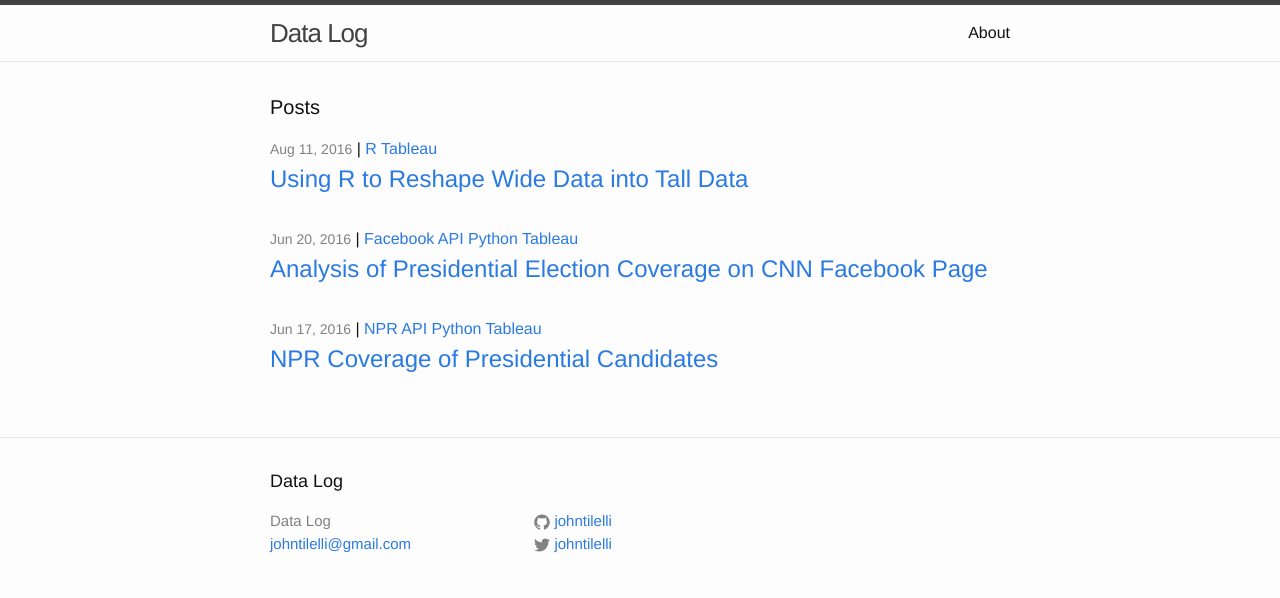
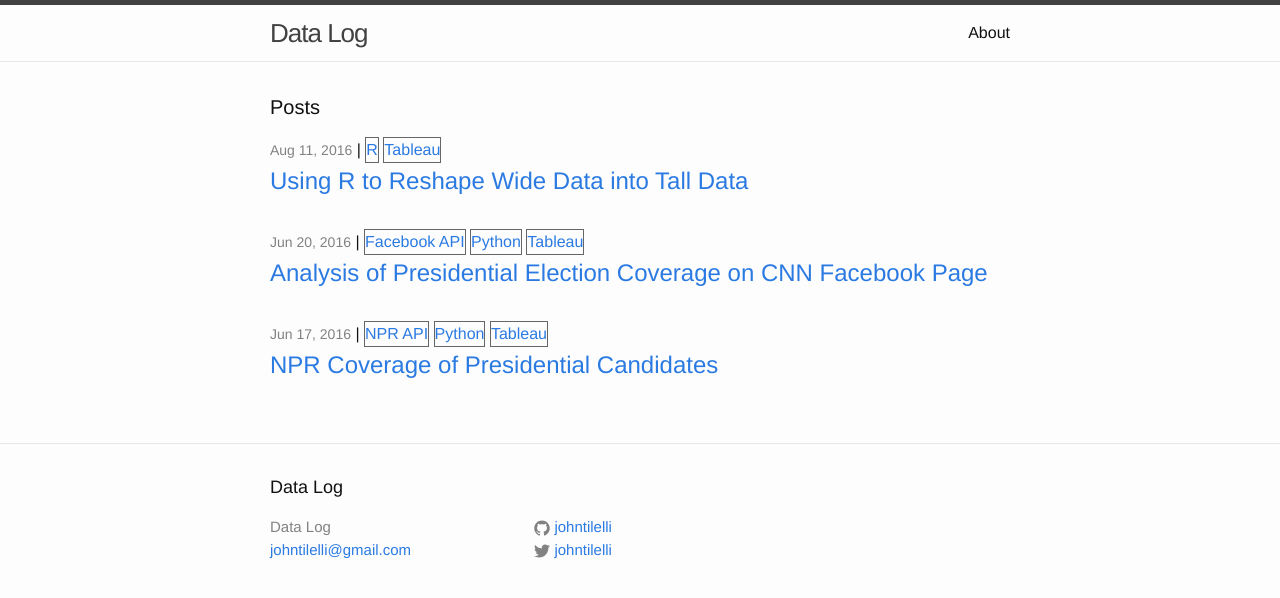
Before and after one commit to johntilelli/johntilelli.github.io, a Jekyll site: the page built from index.html, in a window 1280 px wide. Shown: the top 598 px of the page. Built offline with Jekyll 4.4.1, drawn with Linux system fonts in a browser that asks for light colours.

Commit message:
Update main.scss

```diff
--- a/css/main.scss
+++ b/css/main.scss
@@ -53,3 +53,9 @@
         "layout",
         "syntax-highlighting"
 ;
+
+
+.post-tag {
+  display: inline-block;
+  border: 1px solid #666;
+}
```
